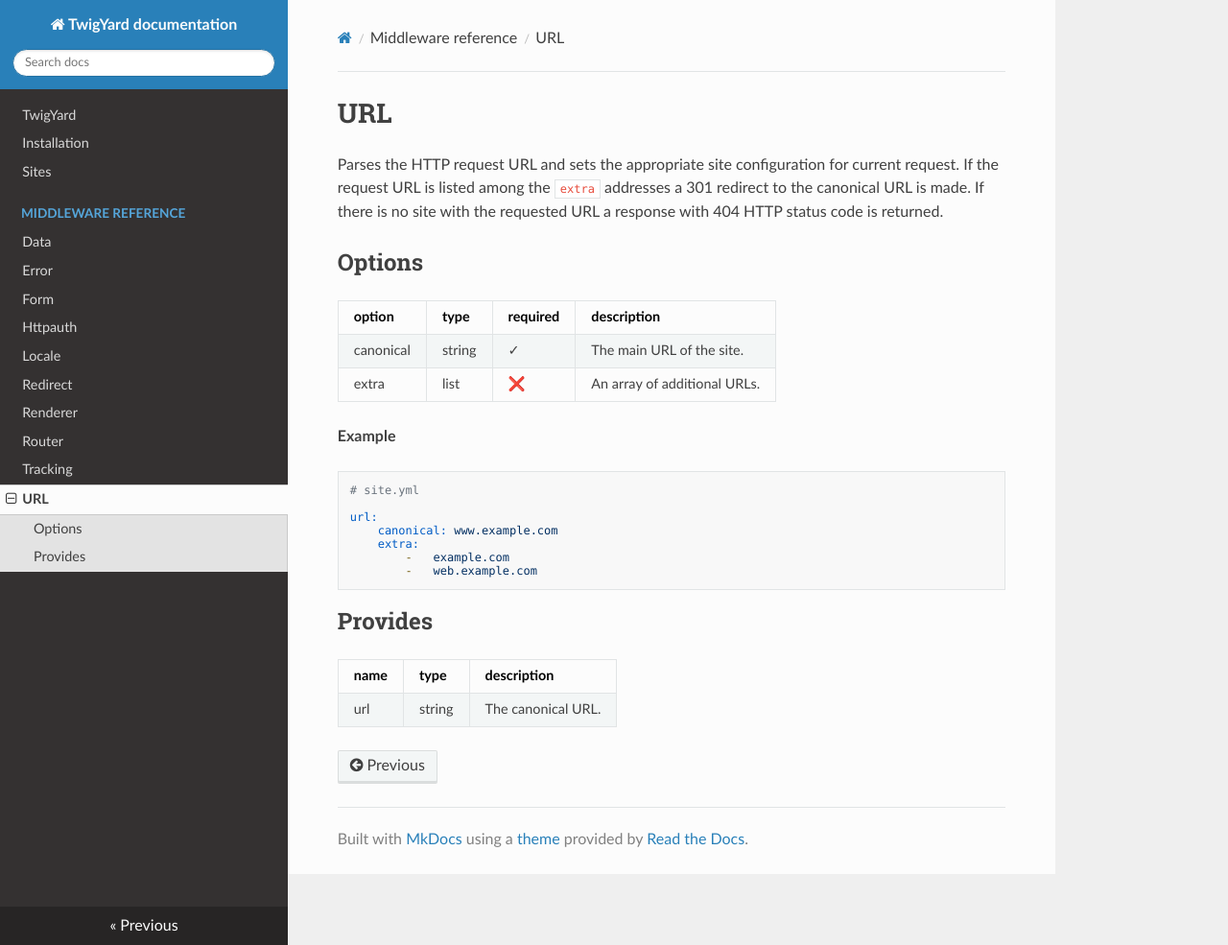
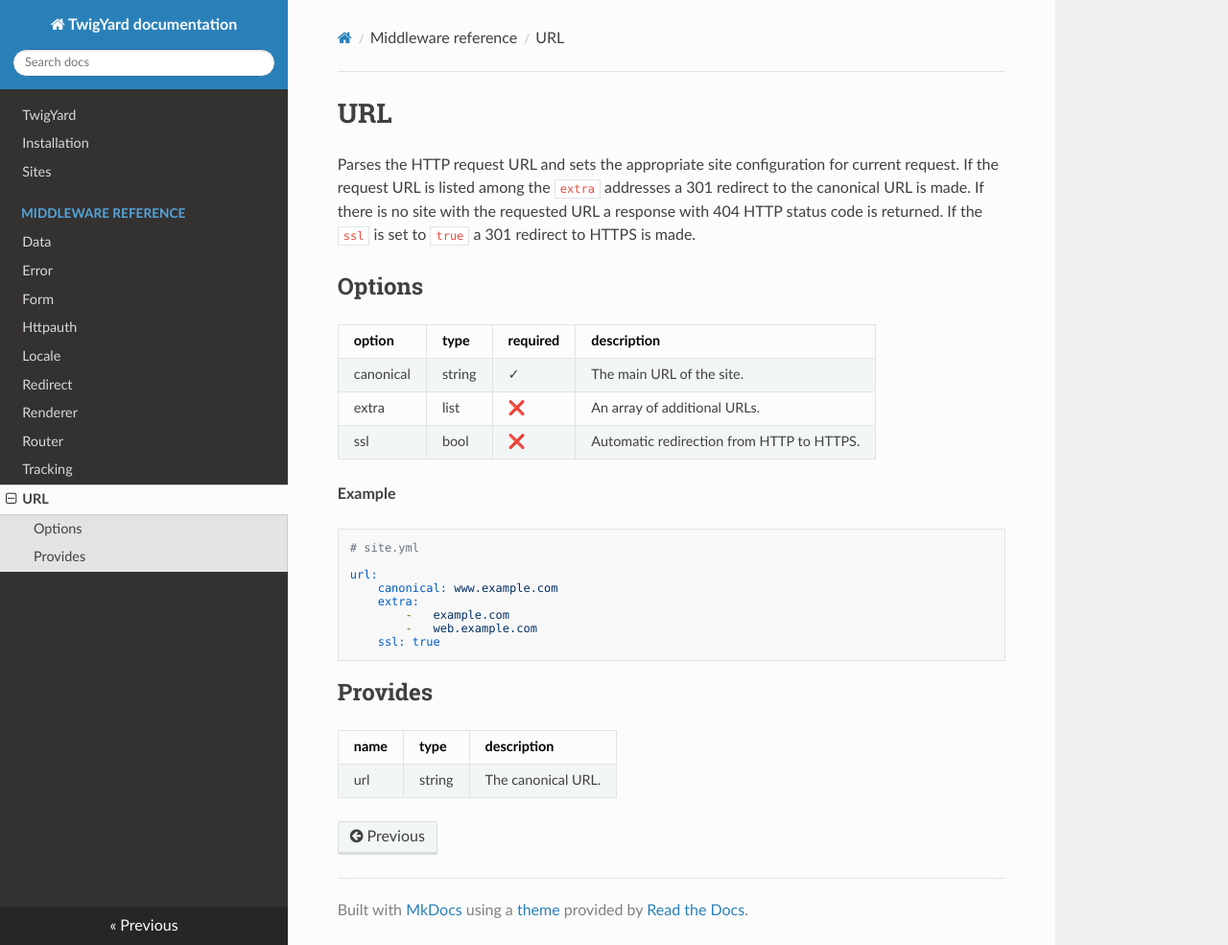
Before and after one commit to twigyard/twigyard, an MkDocs documentation site: the page built from docs/docs/middleware_reference/url.md, in a window 1280 px wide and 985 px high. Shown: the whole window at 96% size. Built offline with MkDocs 1.6.1, drawn with Linux system fonts in a browser that asks for light colours; nearby versions of some CDN libraries.

Commit message:
Change documentation for ssl support in url middleware.

````diff
--- a/docs/docs/middleware_reference/url.md
+++ b/docs/docs/middleware_reference/url.md
@@ -1,11 +1,12 @@
 # URL
-Parses the HTTP request URL and sets the appropriate site configuration for current request. If the request URL is listed among the `extra` addresses a 301 redirect to the canonical URL is made. If there is no site with the requested URL a response with 404 HTTP status code is returned.
+Parses the HTTP request URL and sets the appropriate site configuration for current request. If the request URL is listed among the `extra` addresses a 301 redirect to the canonical URL is made. If there is no site with the requested URL a response with 404 HTTP status code is returned. If the `ssl` is set to `true` a 301 redirect to HTTPS is made.
 
 ## Options
 option           | type   | required | description
 -----------------|--------|----------|------------
 canonical        | string | ✓        | The main URL of the site.
 extra            | list   | ❌       | An array of additional URLs.
+ssl              | bool   | ❌       | Automatic redirection from HTTP to HTTPS.
 
 **Example**
 ```yaml
@@ -16,6 +17,7 @@ url:
     extra:
         -   example.com
         -   web.example.com
+    ssl: true
 ```
 
 ## Provides
````
